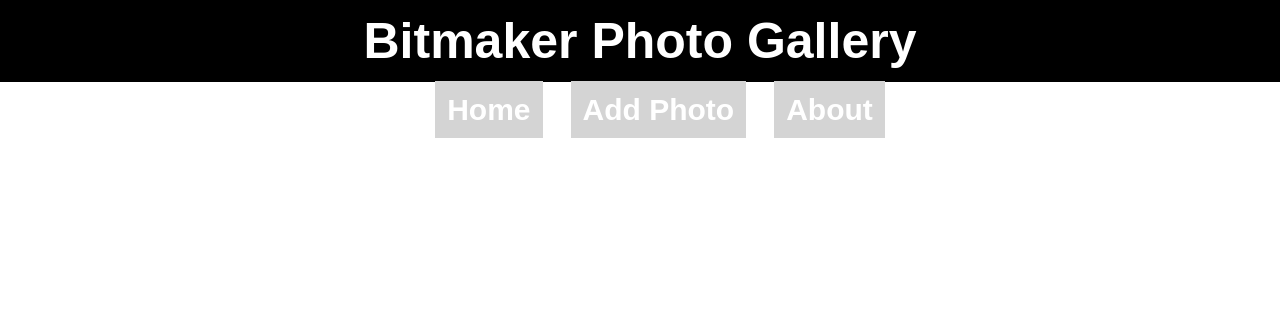
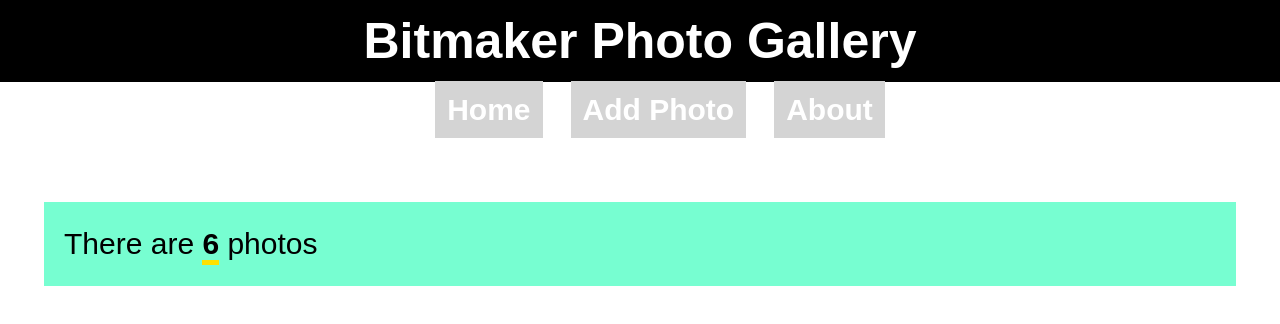
Before and after one commit to AMahinko/css_display_layout, a plain HTML site: page index.html in a window 1280 px wide. Drawn offline with Linux system fonts and the light colour scheme.

Commit message:
Ticker ready. Containers for gallery in progress.

```diff
--- a/css/master.css
+++ b/css/master.css
@@ -19,6 +19,7 @@ body {
   display: block;
   text-align: center;
   margin: 11px;
+  margin-bottom: 75px;
 }
 
 .nav {
@@ -31,3 +32,28 @@ body {
   margin-left: 12px;
   margin-right: 12px;
 }
+
+.ticker {
+  display: block;
+  font-size: 30px;
+  max-width: 90%;
+  background-color: #77fed1;
+  font-family: sans-serif;
+  margin: auto;
+  padding-top: 25px;
+  padding-bottom: 25px;
+  padding-left: 20px;
+  padding-right: 20px;
+}
+
+.num {
+  border-bottom: 5px solid #ffe100;
+}
+
+#gallery_container {
+  max-width: 90%;
+  margin: auto;
+  margin-top: 30px;
+  padding-left: 20px;
+  padding-right: 20px;
+}
--- a/index.html
+++ b/index.html
@@ -12,5 +12,13 @@
   <b><li class="nav">Add Photo</li></b>
   <b><li class="nav">About</li></b>
 </ul>
+<p class="ticker">There are <span class="num"><b>6</b></span> photos</p>
+<div id="gallery_container">
+
+  <div class="gal_module">
+
+  </div>
+
+</div>
   </body>
 </html>
```
